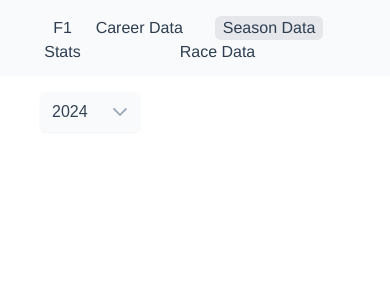
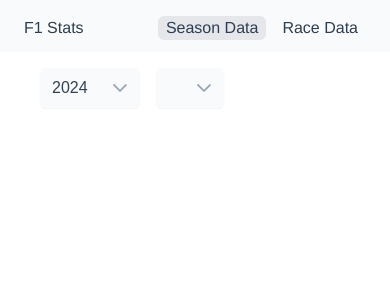
Before and after one commit to joshsandrone/formula1data, a Vue app in the folder vue-front-end/: page /raceData/1/1 in a window 390 px wide. Shown: the top 300 px of the page. Built offline with nearby package versions, Linux system fonts and the light colour scheme; no server answers; a web font is replaced by a local one.

Commit message:
Adding qualy dash logic to front end, aligning qualy and sprint data format to the race data from in driverSeason API call from go backend. Adding logic to calculate lap time deltas to API

```diff
--- a/vue-front-end/src/App.vue
+++ b/vue-front-end/src/App.vue
@@ -21,7 +21,6 @@
       <router-view />
     </header>
     <main>
-      <!-- <SeasonDash/> -->
     </main>
   </div>
 </template>
--- a/vue-front-end/src/components/DriverSeasonData.vue
+++ b/vue-front-end/src/components/DriverSeasonData.vue
@@ -1,14 +1,30 @@
 <template>
-        <div class="w-full" style="max-width: 1200px; margin-left: auto; margin-right:auto;">
-          <StatBar :stats="statBarDataRace" :color="colorr"/>
-          <div class="flex flex-wrap md:flex-nowrap justify-center items-center">
-            <StatCircles class="" :stats="seasonData1Race" :primaryColor="color"/>
+  <div>
+        <div class="w-full">
+          <StatBar :stats="seasonRaceDataStatBar" :color="color"/>
+          <div class="flex flex-wrap md:flex-nowrap justify-center items-center mb-4">
+            <StatCircles class="" :stats="seasonRaceDataStatCircles" :primaryColor="color"/>
           </div>
           <div class="flex flex-wrap md:flex-nowrap justify-center items-center" >
-           <LineGraph title="Race Results" :graphInputData="raceResultsGraphData" :primaryColor="color" class="w-full"/>
-           <LineGraph title="Positions Gained Per Race" :graphInputData="positionGainedGraphData" :primaryColor="color" class="w-full"/>
+           <LineGraph title="Race Results" :graphInputData="raceResultsGraphData" :primaryColor="color" class="w-full md:w-1/2 mb-4"/>
+           <LineGraph title="Positions Gained Per Race" :graphInputData="racePositionsGainedGraphData" :primaryColor="color" class="w-full md:w-1/2 mb-4"/>
           </div>
         </div>
+
+
+        <div class="w-full">
+          <StatBar :stats="seasonQualyDataStatBar" :color="color"/>
+          <div class="flex flex-wrap md:flex-nowrap justify-center items-center mb-4">
+            <StatCircles class="" :stats="seasonQualyDataStatCircles" :primaryColor="color"/>
+          </div>
+          <!-- <div class="flex flex-wrap md:flex-nowrap justify-center items-center" >
+           <LineGraph title="Race Results" :graphInputData="raceResultsGraphData" :primaryColor="color" class="w-full md:w-1/2 mb-4"/>
+           <LineGraph title="Positions Gained Per Race" :graphInputData="racePositionsGainedGraphData" :primaryColor="color" class="w-full md:w-1/2 mb-4"/>
+          </div> -->
+        </div>
+  </div>
+
+
 </template>
 
 
@@ -41,9 +57,8 @@
   },
   data() {
     return {
-      seasonData : {},
-      statBarDataRace: {},
-      seasonData1Race: [
+      seasonRaceDataStatBar: {},
+      seasonRaceDataStatCircles: [
             {
               "id" : "avgRacePos",
               "desc" : "Avg Race Pos",
@@ -88,31 +103,70 @@
         min : 0,
         max : 20
       },
-      positionGainedGraphData: {
+      racePositionsGainedGraphData: {
         dataset : null,
         labels : null,
         average : null,
         min : null,
-        max : null
-      }
+        max : null,
+        zeroLine : true
+      },
+      seasonQualyDataStatBar: {},
+      seasonQualyDataStatCircles: [
+            {
+              "id" : "avgQualyPos",
+              "desc" : "Avg Qualy Pos",
+              "min" : 0,
+              "max" : 20,
+              "value": 0,
+              "template" : "{value}",
+              "overlay" : {}
+            },
+            {
+              "id": "highestPos",
+              "desc" : "Highest Position",
+              "min" : 0,
+              "max" : 20,
+              "value": 0,
+              "template" : "{value}",
+              "overlay" : {}
+            },
+            {
+              "id" : "avgGapToPole",
+              "desc" : "Avg Gap To Pole",
+              "min" : 0,
+              "max" : 1,
+              "value": 0,
+              "template" : "{value}s",
+              "overlay" : {}
+            },
+            {
+              "id" : "consistency",
+              "desc" : "Consistency",
+              "min" : 0,
+              "max" : 100,
+              "value": 0,
+              "template" : "{value}%",
+              "overlay" : {}
+            }
+      ],
     };
   },
   methods: {
     async fetchDriverSeasonStats() {
-      console.log("Fetching!!!!!")
       try {
         let [firstname, surname] = this.selectedDriver.split(' ');
         const response = await api.getDriverSeasonStats(this.selectedSeason,firstname,surname);
 
-        this.seasonData = response.data;
         this.setSeasonRaceData(response.data)
+        this.setSeasonQualyData(response.data)
       } catch (error) {
         console.error('Failed to fetch driver season stats:', error);
       }
     },
 
     setSeasonRaceData(seasonData){
-      this.statBarDataRace = {
+      this.seasonRaceDataStatBar = {
         "Wins" : seasonData.races.wins,
         "Podiums" : seasonData.races.podiums,
         "Points" : seasonData.races.points + seasonData.SprintRaces.sprintPoints,
@@ -122,20 +176,16 @@
       let driverTeamPointPercentage = ((seasonData.races.points + seasonData.SprintRaces.sprintPoints) * 100 / (this.teamPoints)).toFixed(1);
       driverTeamPointPercentage = isNaN(driverTeamPointPercentage) ? 0.0 : driverTeamPointPercentage
 
-      this.seasonData1Race.find(r => r.id === "avgRacePos").value = seasonData.races.avgRacePos.toFixed(2);
-      this.seasonData1Race.find(r => r.id === "highestPos").value = seasonData.races.highestRacePos;
-      this.seasonData1Race.find(r => r.id === "percentageTeamPoints").value = driverTeamPointPercentage;
-      this.seasonData1Race.find(r => r.id === "consistency").value = seasonData.races.raceConsistency.toFixed(1);
+      this.seasonRaceDataStatCircles.find(r => r.id === "avgRacePos").value = seasonData.races.avgRacePos.toFixed(2);
+      this.seasonRaceDataStatCircles.find(r => r.id === "highestPos").value = seasonData.races.highestRacePos;
+      this.seasonRaceDataStatCircles.find(r => r.id === "percentageTeamPoints").value = driverTeamPointPercentage;
+      this.seasonRaceDataStatCircles.find(r => r.id === "consistency").value = seasonData.races.raceConsistency.toFixed(1);
 
       let positionsGainedData = seasonData.races.results.map((race) => {
-
-        console.log("racerrrrr = ", race)
-
           const qualy = seasonData.qualifyings.results.find(r => r.location === race.location);
           if (!qualy) {return {value : 0};}
 
           if(race.Dnf){
-            console.log("Found RACE WITH DNF")
             return {
               value : (qualy.position - race.position),
               color : "red"
@@ -144,17 +194,14 @@
           return {value : (qualy.position - race.position)}
         })
 
-        console.log(positionsGainedData, Math.min(...positionsGainedData))
-
-      this.positionGainedGraphData = {
+      this.racePositionsGainedGraphData = {
         dataset : positionsGainedData,
         labels : seasonData.races.results.map(r => r.location),
         average : null,
         min : Math.min(...positionsGainedData.map(r => r.value)) - 1,
-        max : Math.max(...positionsGainedData.map(r => r.value)) + 1
+        max : Math.max(...positionsGainedData.map(r => r.value)) + 1,
+        zeroLine: true
       }
-
-      console.log("££££££ = ", seasonData)
 
       this.raceResultsGraphData = {
         dataset : seasonData.races.results.map(r => {
@@ -173,6 +220,21 @@
       }
     },
 
+    setSeasonQualyData(seasonData){
+      this.seasonQualyDataStatBar = {
+        "Poles" : seasonData.qualifyings.poles,
+        "FrontRows" : seasonData.qualifyings.frontRows,
+      }
+
+
+      this.seasonQualyDataStatCircles.find(r => r.id === "avgQualyPos").value = seasonData.qualifyings.avgQualyPos.toFixed(2);
+      this.seasonQualyDataStatCircles.find(r => r.id === "highestPos").value = seasonData.qualifyings.highestQualyPos;
+      this.seasonQualyDataStatCircles.find(r => r.id === "avgGapToPole").value = seasonData.qualifyings.avgGapToPole;
+      this.seasonQualyDataStatCircles.find(r => r.id === "consistency").value = 66;
+
+
+    },
+
     onSeasonChange(){
       this.fetchDriverSeasonStats()
     }
--- /dev/null
+++ b/vue-front-end/src/components/Generic/GraphicTable.vue
@@ -0,0 +1,30 @@
+<template>
+<div>
+  <div  v-for="(row, index) in rows" :key="index" class="bg-gray-50 mb-1 flex rounded-lg px-3 py-1" >
+      <p class="flex-1 font-medium text-md" v-for="(value, key) in row" :key="key">{{ value }} </p>
+  </div>
+</div>
+
+      <!-- <PrimeCard  v-for="(row, index) in rows" :key="index" class="bg-gray-50 my-1">
+        <template #content>
+        <div class="flex">
+            <p class="flex-1 font-semibold" v-for="(value, key) in row" :key="key">{{ value }} </p>
+        </div>
+        </template>
+    </PrimeCard> -->
+
+
+</template>
+
+
+
+
+<script>
+
+export default {
+  props : [
+    "rows"
+  ]
+}
+
+</script>
--- a/vue-front-end/src/components/Generic/HeaderBar.vue
+++ b/vue-front-end/src/components/Generic/HeaderBar.vue
@@ -1,15 +1,15 @@
 <template>
   <div class="bg-gray-50 mb-4">
-      <div class="flex px-5 pt-4 pb-3 items-center justify-between mx-5">
+      <div class="flex px-5 pt-4 pb-3 items-center justify-between mx-1 md:mx-5">
         <p class="font-medium">F1 Stats</p>
-        <div id="header-buttons" class="text-light">
-          <router-link to="/"> <PrimeButton id="headerButton1" class="header-button px-2" @click="headerButtonClicked('headerButton1')" label="Career Data"></PrimeButton></router-link>
-          <span class="mx-3"></span>
+        <div id="header-buttons" class="text-light ">
+          <!-- <router-link to="/"> <PrimeButton id="headerButton1" class="header-button px-2" @click="headerButtonClicked('headerButton1')" label="Career Data"></PrimeButton></router-link>
+          <span class="mx-3"></span> -->
           <router-link to="/seasonData"><PrimeButton id="headerButton2" class="header-button bg-gray-200 px-2" @click="headerButtonClicked('headerButton2')" label="Season Data">   </PrimeButton></router-link>
-          <span class="mx-3"></span>
+          <span class="mx-1 md:mx-3"></span>
           <router-link to="/raceData"><PrimeButton id="headerButton3" class="header-button px-2" @click="headerButtonClicked('headerButton3')" label="Race Data"></PrimeButton></router-link>
         </div>
-        <p></p>
+        <p class="hidden md:block"></p>
       </div>
   </div>
 </template>
@@ -20,22 +20,8 @@
 <script>
 
 export default {
-  // data() {
-  //   return {
-  //     seasons: [
-  //       "2024"
-  //     ],
-  //     selectedSeason: "2024",
-  //   };
-  // },
-  // mounted() {
-
-  // },
   methods: {
     headerButtonClicked(id){
-
-      console.log("id = ", id);
-
       const headerButtons = document.querySelector("#header-buttons").querySelectorAll(".header-button");
       for (const button of headerButtons){
         button.classList.remove("bg-gray-200");
--- a/vue-front-end/src/components/Generic/SelectionPanel.vue
+++ b/vue-front-end/src/components/Generic/SelectionPanel.vue
@@ -1,9 +1,12 @@
 <template>
-    <div class="flex flex-col mb-5 mr-4">
-      <div class="text-left" style="height: 70px;">
+    <div class="flex justify-center md:justify-normal md:flex-col md:mr-4">
+      <div class="md:text-left md:h-16">
         <SeasonSelectDropdown  @season-selected="onDropDownChanged" class="mb-4"/>
       </div>
-      <SideMenu :menuData="panelData.menuData" @button-selected="onButtonSelected" class="hidden md:block" style="width:230px;"/>
+      <SideMenu :menuData="panelData.menuData" @button-selected="onButtonSelected" @secondary-button-selected="onSecondaryButtonSelected" class="hidden md:block" style="width:230px;"/>
+      <div class="md:hidden ml-4">
+        <PrimeDropdown v-model="MenuDropdownOption" @change="onMenuDropDownChanged" :options="panelData.menuData.buttons.map(r => r.name)" class=" bg-gray-50 w-30"  />
+      </div>
     </div>
 </template>
 
@@ -16,21 +19,36 @@
 
 export default {
   props : [
-    "panelData"
+    "panelData",
+    "selectedMenuOption"
   ],
+  data() {
+    return {
+        MenuDropdownOption: this.selectedMenuOption
+    }
+  },
   components: {
     SideMenu,
     SeasonSelectDropdown
   },
   methods: {
-    onButtonSelected(button){
-        console.log("Button selected ", button)
-        this.$emit(`button-selected`, button);
+    onButtonSelected(value){
+        this.$emit(`button-selected`, value);
     },
-    onDropDownChanged(button){
-        console.log("Dropdown used: ", button)
-        this.$emit(`dropdown-selected`, button);
+    onSecondaryButtonSelected(value){
+        this.$emit(`secondary-button-selected`, value);
+    },
+    onDropDownChanged(value){
+        this.$emit(`dropdown-selected`, value);
+    },
+    // On small screens, menu is designed to fold into a dropdown
+    onMenuDropDownChanged(){
+        this.$emit(`button-selected`, this.MenuDropdownOption);
     }
   }
 };
 </script>
+
+<style>
+
+</style>
--- a/vue-front-end/src/components/RaceStatsDashboard.vue
+++ b/vue-front-end/src/components/RaceStatsDashboard.vue
@@ -1,6 +1,6 @@
 <template>
   <div class="mx-10 flex mt-4">
-    <SelectionPanel :panelData="selectionPanel"  @dropdown-selected="onSeasonChange" @button-selected="onRaceChange" />
+    <SelectionPanel :panelData="selectionPanel" :selectedMenuOption="selectedRace"  @dropdown-selected="onSeasonChange" @button-selected="onRaceChange" />
 
     <div class="flex flex-col w-full">
     </div>
@@ -24,11 +24,12 @@
   data() {
     return {
       selectedSeason: "2024",
+      selectedRace: null,
       selectionPanel: {
         name: "seasonRacePanel",
         menuData: {
           name : "raceMenu",
-          buttons : {}
+          buttons : []
         }
       }
     }
--- a/vue-front-end/src/components/SeasonStatsDashboard.vue
+++ b/vue-front-end/src/components/SeasonStatsDashboard.vue
@@ -1,14 +1,31 @@
  <template>
 
-  <div class="mx-10 flex mt-4">
-    <SelectionPanel :panelData="selectionPanel"  @dropdown-selected="onSeasonChange" @button-selected="onDriverChange" />
+  <div class="mx-2 md:mx-10 flex flex-col md:flex-row mt-4 w-full">
 
-    <div class="flex flex-col w-full">
-      <div style="height: 70px;">
-        <h3 class="text-xl font-semibold"> {{ selectedDriver }}</h3>
-        <p class="text-sm font-medium">{{ selectedDriverTeam.name }} </p>
+    <div class="">
+      <div class="flex flex-col">
+      <SelectionPanel :panelData="selectionPanel" :selectedMenuOption="selectedDriver"  @dropdown-selected="onSeasonChange" @button-selected="onDriverChange" @secondary-button-selected="onViewChange" />
       </div>
-      <SeasonRaceStats :selectedDriver="selectedDriver" :selectedSeason="selectedSeason" :color="selectedDriverTeam.primaryColor" :teamPoints="selectedDriverTeam.points"/>
+    </div>
+
+    <div class="dash-right">
+      <div class="flex flex-col">
+        <div class="flex flex-col md:flex-row mb-4 md:mb-0">
+          <p class="flex-1"></p>
+          <div class="flex-1 hidden md:block h-16">
+            <h3 class="text-xl font-semibold"> {{ selectedDriver }}</h3>
+            <p class="text-sm font-medium">{{ selectedDriverTeam.name }} </p>
+          </div>
+
+          <div class="flex-1 md:text-right mr-4 hidden md:block">
+            <PrimeSelectButton v-model="statsType" :options="statTypes" @change="changeStatType" class="mt-2"/>
+          </div>
+
+
+        </div>
+        <SeasonRaceStats id="statsDashboard" class="season-view"  :selectedDriver="selectedDriver" :selectedSeason="selectedSeason" :color="selectedDriverTeam.primaryColor" :teamPoints="selectedDriverTeam.points"/>
+        <RacesTable id="seasonCalender" class="hidden season-view" :rows="racesTable" />
+      </div>
     </div>
   </div>
 
@@ -19,12 +36,14 @@
 import api from '@/services/api';
 import SelectionPanel from './Generic/SelectionPanel.vue'
 import SeasonRaceStats from './DriverSeasonData.vue'
+import RacesTable from './Generic/GraphicTable.vue'
 
 
 export default {
   components: {
     SeasonRaceStats,
-    SelectionPanel
+    SelectionPanel,
+    RacesTable
   },
   data() {
     return {
@@ -46,9 +65,22 @@
         name: "seasonDriverPanel",
         menuData: {
           name : "driverMenu",
-          buttons : {}
+          buttons : [],
+          secondaryButtons : [
+            {
+              name: "Season Calender",
+              color: "orange"
+            },
+            {
+              name: "Championships",
+              color: "orange"
+            }
+          ],
         }
-      }
+      },
+      racesTable: [],
+      statsType : "Races",
+      statTypes : ["Races", "Qualys"]
     };
   },
   mounted() {
@@ -67,6 +99,7 @@
         this.setTeamProfile();
         this.setDrivers(response.data);
         this.setDriverMenu(response.data);
+        this.setChampionshipTable(response.data);
       } catch (error) {
         console.error('Failed to fetch season profile:', error);
       }
@@ -105,6 +138,17 @@
       }
     },
 
+    setChampionshipTable(season){
+      this.racesTable = season.races.map(r => {
+        return {
+          date : r.date,
+          location : r.location,
+          laps : `${r.laps} laps`
+        }
+      })
+      console.log("championship table = ", this.racesTable)
+    },
+
     onSeasonChange(season){
       this.selectedSeason = season;
       this.fetchSeasonProfile()
@@ -113,6 +157,33 @@
     onDriverChange(driver){
       this.selectedDriver = driver;
       this.setTeamProfile();
+      this.onViewChange("Stats Dashboard Races")
+    },
+
+    onViewChange(view){
+      console.log("View change - ", view)
+
+      for (const seasonView of document.querySelectorAll(".season-view")){
+        seasonView.classList.add("hidden")
+      }
+
+      if (view === "Season Calender"){
+        document.querySelector("#seasonCalender").classList.remove("hidden");
+      }
+
+      else if (view === "Stats Dashboard Races"){
+        document.querySelector("#statsDashboard").classList.remove("hidden");
+      }
+
+      else if (view === "Stats Dashboard Qualys"){
+        document.querySelector("#statsDashboard").classList.remove("hidden");
+      }
+
+
+    },
+
+    changeStatType(){
+      this.onViewChange(`Stats Dashboard ${this.statsType}`);
     },
 
     updateUrl(){
@@ -134,3 +205,21 @@
   }
 };
 </script>
+
+
+<style>
+/* On md and below, set card padding to 0.8 (from 1.5)*/
+@media (max-width: 768px){
+  .p-card-body{
+
+    padding: 0.8rem !important;
+  }
+}
+
+@media (min-width: 769px){
+  .dash-right{
+  width: calc(100vw - 325px);
+  }
+}
+
+</style>
--- a/vue-front-end/src/main.js
+++ b/vue-front-end/src/main.js
@@ -16,6 +16,7 @@
 import Button from 'primevue/button';
 import Chart from 'primevue/chart';
 import OverlayPanel from 'primevue/overlaypanel';
+import SelectButton from 'primevue/selectbutton';
 
 
 
@@ -28,5 +29,6 @@
 app.component('PrimeButton', Button)
 app.component('PrimeChart', Chart);
 app.component('PrimeOverlay', OverlayPanel);
+app.component('PrimeSelectButton', SelectButton);
 
 app.mount('#app');
```
Also changed, not shown: vue-front-end/src/components/DataRepr/LineGraph.vue (+22 -1 lines), vue-front-end/src/components/DataRepr/StatCircles.vue (+26 -8 lines), vue-front-end/src/components/Generic/SideMenu.vue (+20 -1 lines), vue-front-end/src/components/DataRepr/StatBar.vue (line endings or trailing spaces), 2 other files (tests, documents, lock files or other folders).
